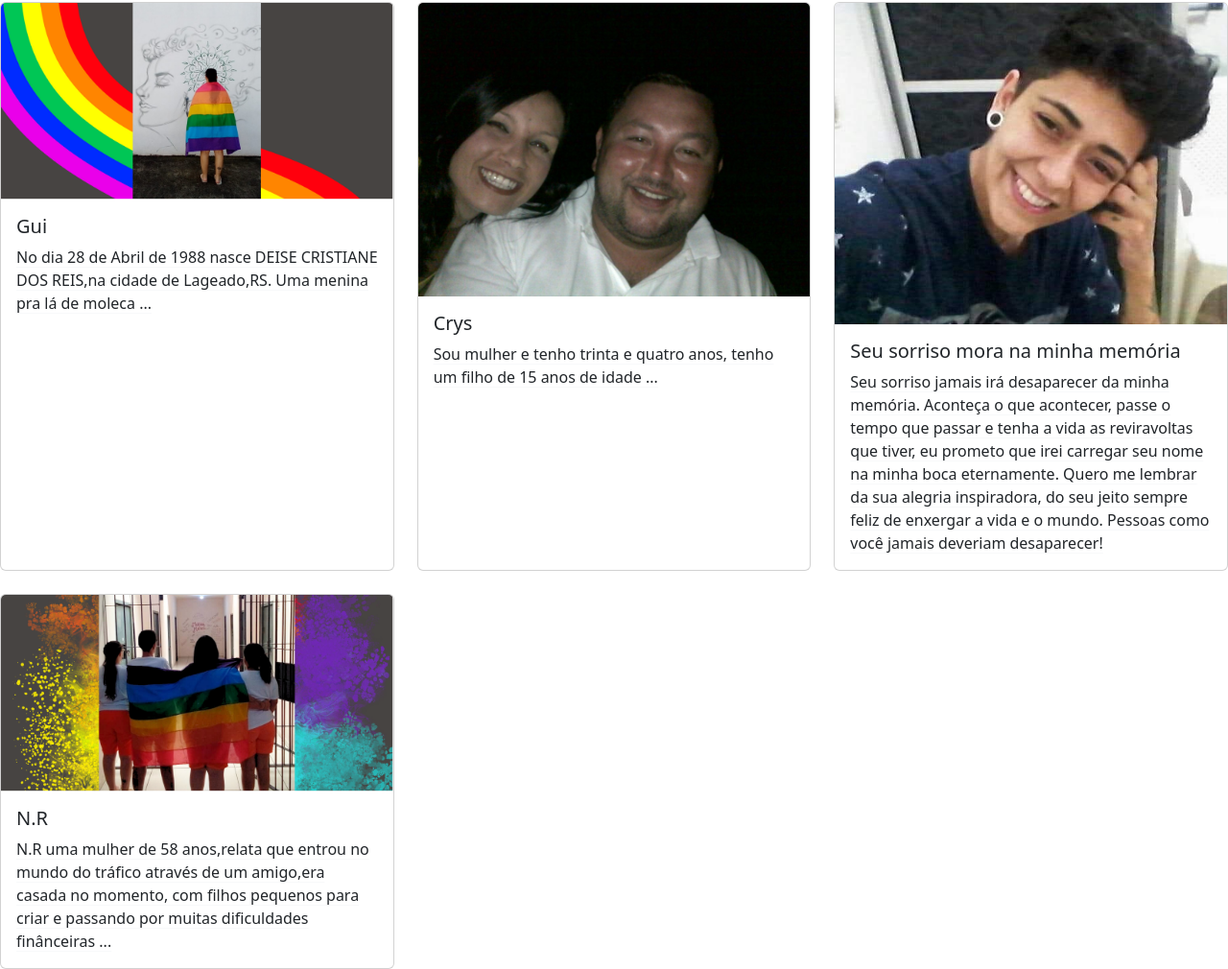
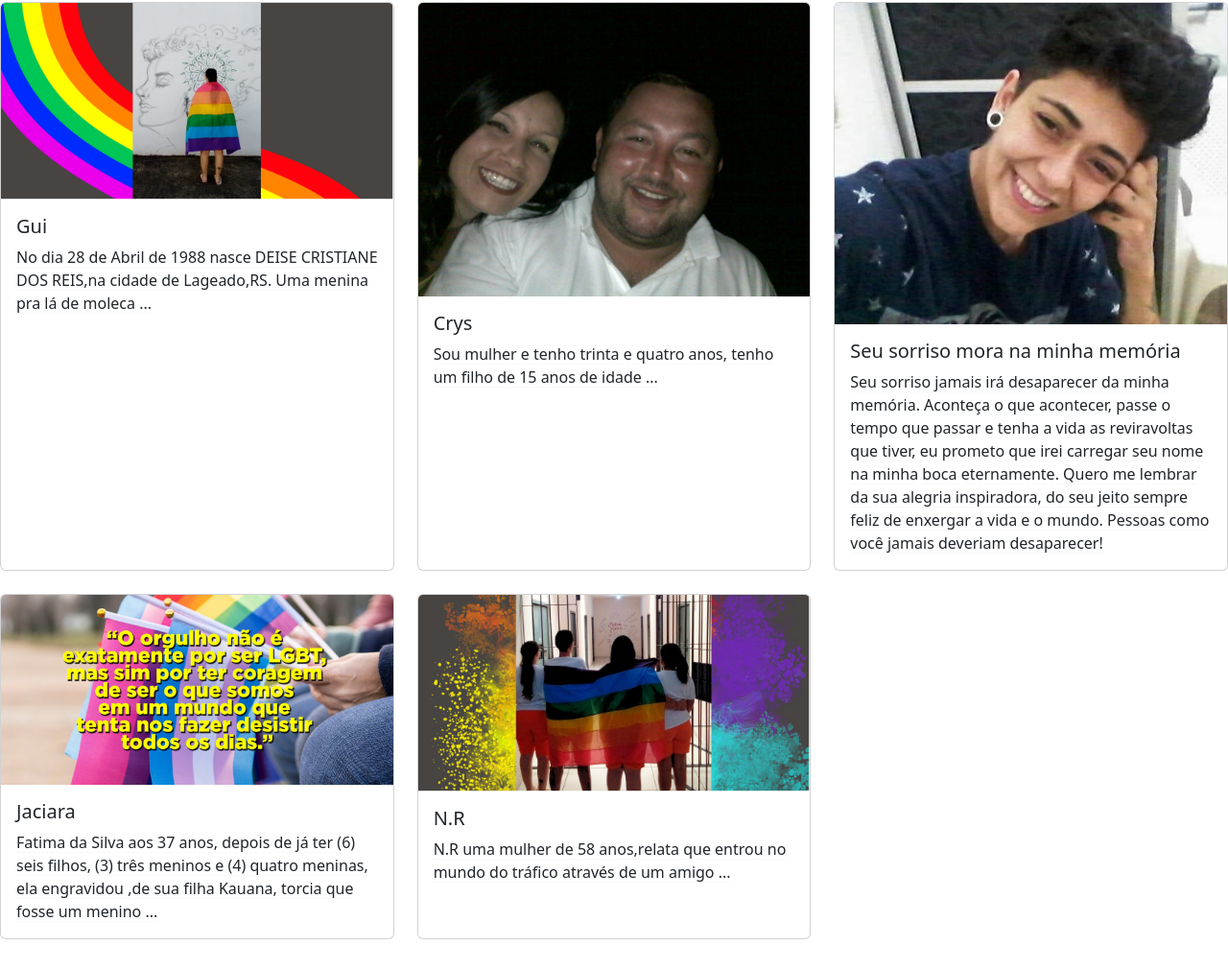
Before and after one commit to gugoohf/projeto_pefl, a plain HTML site: page index.html in a window 1280 px wide. Shown: the part 718-1728 px from the top of the page at 96% size. After the commit the page ends 1697 px from the top, so only its background shows below. Drawn offline with nearby package versions, Linux system fonts and the light colour scheme.

Commit message:
modificacoes

```diff
--- a/index.html
+++ b/index.html
@@ -69,7 +69,7 @@
             <img src="./crys/img_frente.jpeg" class="card-img-top" alt="...">
             <div class="card-body">
               <h5 class="card-title">Crys</h5>
-              <a href="./crys/" class="link-dark link-offset-2 link-underline-light link-underline-opacity-100-hover"><p class="card-text">Sou mulher e tenho trinta e quatro anos, tenho um filho de 15 anos de idade ...</p></a>
+              <a href="./crys/index.html" class="link-dark link-offset-2 link-underline-light link-underline-opacity-100-hover"><p class="card-text">Sou mulher e tenho trinta e quatro anos, tenho um filho de 15 anos de idade ...</p></a>
             </div>
 
           </div>
@@ -87,21 +87,35 @@
           </div>
 
         </div>
+
+      </div>
+<br>
+      <div class="row row-cols-1 row-cols-md-3 g-4">
         <div class="col">
-            <div class="card">
+          <div class="card h-100">
 
-              <img src="./img/car_3.png" class="card-img-top h-25" alt="...">
-              <div class="card-body">
-                <h5 class="card-title">N.R</h5>
-                <a href="./noirde/index.html" class="link-dark link-offset-2 link-underline-light link-underline-opacity-100-hover"> <p class="card-text">N.R uma mulher de 58 anos,relata que entrou no mundo do tráfico através de um amigo,era casada no momento, com filhos pequenos para criar e passando por  muitas dificuldades finânceiras ...</p>
-              </a>
-              </div>
-
+            <img src="./jaciara/frente.jpg" class="card-img-top" alt="...">
+            <div class="card-body">
+              <h5 class="card-title">Jaciara</h5>
+              <a href="./jaciara/index.html" class="link-dark link-offset-2 link-underline-light link-underline-opacity-100-hover"> <p class="card-text">Fatima da Silva  aos 37 anos, depois de já ter (6) seis filhos, (3) três meninos e (4) quatro meninas, ela engravidou ,de
+                sua filha Kauana, torcia  que fosse um menino ...</p>
+            </a>
             </div>
 
+          </div>
+        </div>
+        <div class="col">
+          <div class="card h-100">
+            <img src="./img/car_3.png" class="card-img-top" alt="...">
+            <div class="card-body">
+              <h5 class="card-title">N.R</h5>
+              <a href="./noirde/index.html" class="link-dark link-offset-2 link-underline-light link-underline-opacity-100-hover"><p class="card-text">N.R uma mulher de 58 anos,relata que entrou no mundo do tráfico através de um amigo ...</p></a>
+            </div>
+
+          </div>
+        </div>
+
       </div>
-
-
 
 
 
```
Also changed, not shown: jaciara/index.html (+21 -0 lines).
